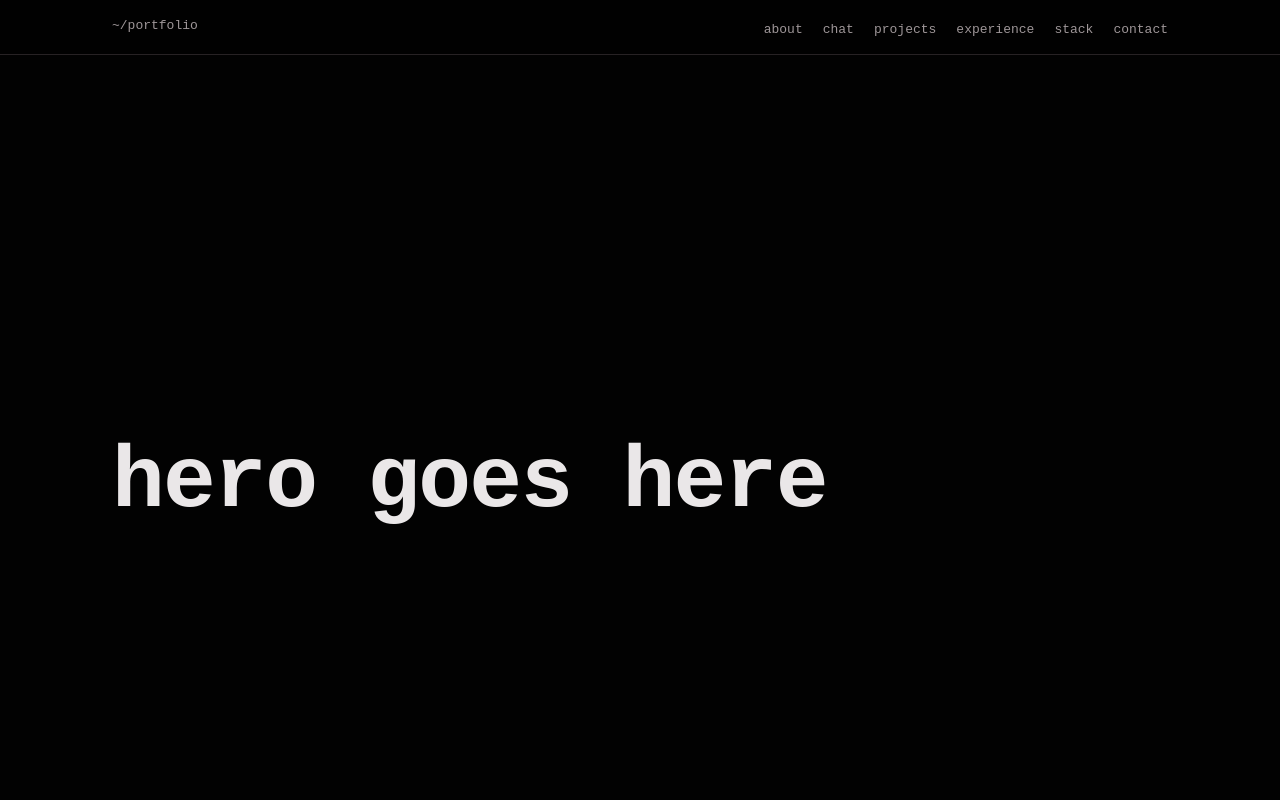
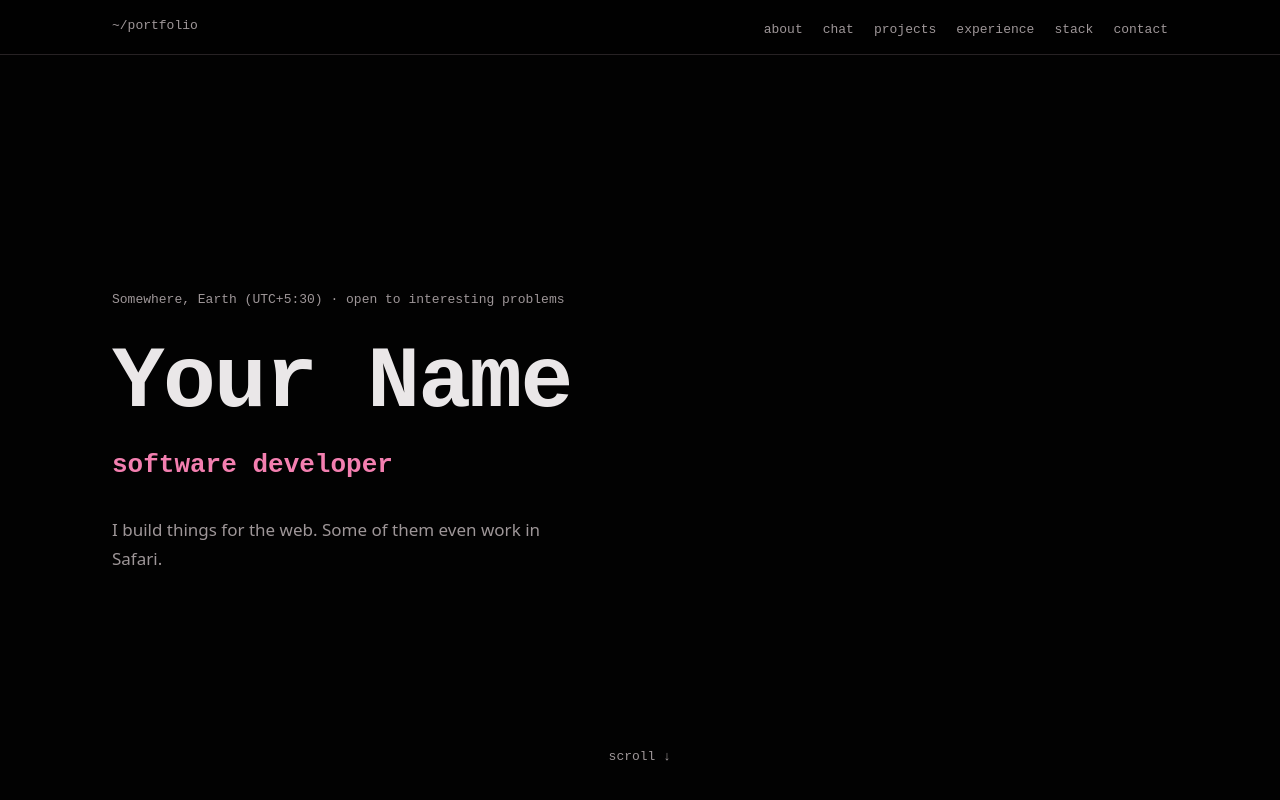
Before and after one commit to ChaitanyaBandiwdekar/portfolio-frontend, a React (Vite) app: page / in a window 1280 px wide. Shown: the top 800 px of the page. Built offline with nearby package versions, Linux system fonts and the light colour scheme.

Commit message:
feat: hero with boot sequence, staggered reveal, scroll cue

```diff
--- a/package.json
+++ b/package.json
@@ -14,6 +14,7 @@
     "@fontsource-variable/jetbrains-mono": "^5.2.8",
     "@fontsource-variable/martian-mono": "^5.2.7",
     "@fontsource-variable/schibsted-grotesk": "^5.2.8",
+    "@gsap/react": "^2.1.2",
     "@react-three/drei": "^10.7.7",
     "@react-three/fiber": "^9.6.1",
     "@tailwindcss/vite": "^4.3.2",
--- a/src/App.tsx
+++ b/src/App.tsx
@@ -2,6 +2,7 @@ import { SmoothScroll } from './lib/scroll/SmoothScroll'
 import { FlowField } from './components/background/FlowFieldCanvas'
 import { Nav } from './components/layout/Nav'
 import { Section } from './components/layout/Section'
+import { Hero } from './components/hero/Hero'
 
 function App() {
   return (
@@ -9,13 +10,7 @@ function App() {
       <FlowField />
       <Nav />
       <main>
-        <Section id="hero">
-          <div className="flex min-h-svh items-center">
-            <h1 className="font-display text-display font-extrabold">
-              hero goes here
-            </h1>
-          </div>
-        </Section>
+        <Hero />
         <Section id="about" command="about --me">
           <p className="max-w-[65ch] text-muted">about content (phase 5)</p>
         </Section>
--- /dev/null
+++ b/src/components/hero/Hero.tsx
@@ -0,0 +1,56 @@
+import { useRef, useState } from 'react'
+import gsap from 'gsap'
+import { useGSAP } from '@gsap/react'
+import { site } from '../../data/site'
+import { usePrefersReducedMotion } from '../../lib/usePrefersReducedMotion'
+import { BootIntro } from './BootIntro'
+
+export function Hero() {
+  const [booted, setBooted] = useState(false)
+  const reducedMotion = usePrefersReducedMotion()
+  const rootRef = useRef<HTMLElement>(null)
+
+  useGSAP(
+    () => {
+      if (!booted || reducedMotion) return
+      gsap.from('[data-hero-reveal]', {
+        y: 28,
+        opacity: 0,
+        duration: 0.9,
+        ease: 'power4.out',
+        stagger: 0.09,
+      })
+    },
+    { scope: rootRef, dependencies: [booted, reducedMotion] },
+  )
+
+  return (
+    <section id="hero" ref={rootRef} className="relative flex min-h-svh items-center">
+      <BootIntro onDone={() => setBooted(true)} />
+      <div className="mx-auto w-full max-w-[var(--container)] px-[var(--gutter)] pt-16">
+        <p data-hero-reveal className="mb-6 font-mono text-mono-sm text-muted">
+          {site.location} · {site.status}
+        </p>
+        <h1
+          data-hero-reveal
+          className="max-w-[14ch] font-display text-display font-extrabold text-ink"
+        >
+          {site.name}
+        </h1>
+        <p data-hero-reveal className="mt-4 font-display text-h3 font-semibold text-primary-bright">
+          {site.role}
+        </p>
+        <p data-hero-reveal className="mt-8 max-w-[46ch] text-body text-muted">
+          {site.tagline}
+        </p>
+      </div>
+      <a
+        href="#about"
+        data-hero-reveal
+        className="absolute bottom-8 left-1/2 -translate-x-1/2 font-mono text-mono-sm text-muted hover:text-primary-bright motion-safe:animate-bounce-slow"
+      >
+        scroll ↓
+      </a>
+    </section>
+  )
+}
--- a/src/index.css
+++ b/src/index.css
@@ -125,4 +125,15 @@
   @media (prefers-reduced-motion: reduce) {
     .cursor-blink::after { animation: none; }
   }
+
+  @keyframes bob {
+    0%, 100% { transform: translate(-50%, 0); }
+    50% { transform: translate(-50%, 6px); }
+  }
+  .animate-bounce-slow {
+    animation: bob 2.4s ease-in-out infinite;
+  }
+  @media (prefers-reduced-motion: reduce) {
+    .animate-bounce-slow { animation: none; }
+  }
 }
```
Also changed, not shown: 1 other file (tests, documents, lock files or other folders).
